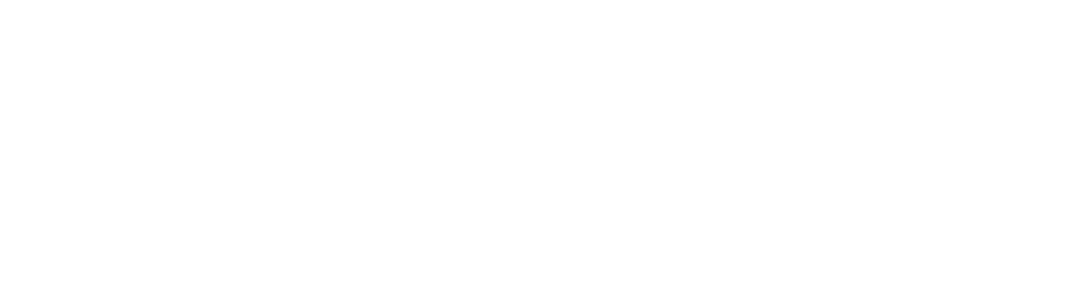
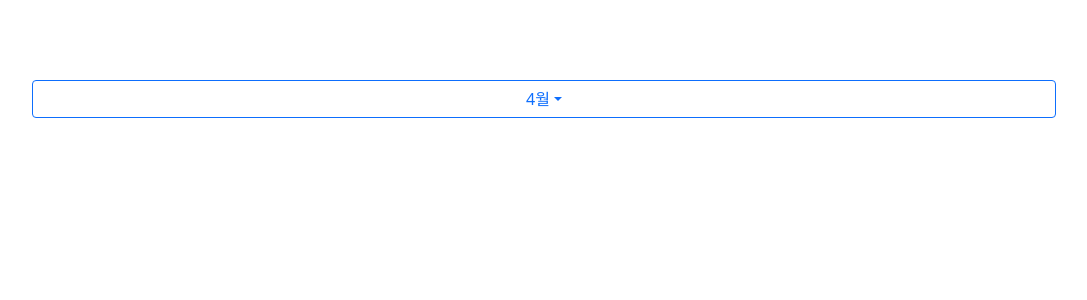
Before and after one commit to jesh-hub/account-book-slack, a React (Create React App) app in the folder front-end/: page / in a window 1280 px wide. Shown: the top 300 px of the page, without its empty margins (96-1183 px from the left). Built offline with nearby package versions, Linux system fonts and the light colour scheme.

Commit message:
feat: 헤더에 월 선택 기능 추가 (#21)

```diff
--- a/front-end/package.json
+++ b/front-end/package.json
@@ -7,6 +7,8 @@
     "@testing-library/react": "^12.1.4",
     "@testing-library/user-event": "^13.5.0",
     "react": "^18.0.0",
+    "bootstrap": "^5.1.3",
+    "react-bootstrap": "^2.2.3",
     "react-dom": "^18.0.0",
     "react-scripts": "5.0.0",
     "web-vitals": "^2.1.4"
--- a/front-end/src/App.css
+++ b/front-end/src/App.css
@@ -1,38 +1,9 @@
-.App {
-  text-align: center;
+.app-header {
+  margin: 10vh auto 0;
+  width: 80vw;
+  height: 10vh;
 }
-
-.App-logo {
-  height: 40vmin;
-  pointer-events: none;
+.app-header .abs-full-width-button .dropdown-toggle,
+.app-header .abs-full-width-button .dropdown-menu {
+  width: 100%;
 }
-
-@media (prefers-reduced-motion: no-preference) {
-  .App-logo {
-    animation: App-logo-spin infinite 20s linear;
-  }
-}
-
-.App-header {
-  background-color: #282c34;
-  min-height: 100vh;
-  display: flex;
-  flex-direction: column;
-  align-items: center;
-  justify-content: center;
-  font-size: calc(10px + 2vmin);
-  color: white;
-}
-
-.App-link {
-  color: #61dafb;
-}
-
-@keyframes App-logo-spin {
-  from {
-    transform: rotate(0deg);
-  }
-  to {
-    transform: rotate(360deg);
-  }
-}
--- a/front-end/src/App.js
+++ b/front-end/src/App.js
@@ -1,9 +1,31 @@
 import './App.css';
+import {DropdownButton, Dropdown} from 'react-bootstrap';
+import {useState} from 'react';
 
 function App() {
+  const [currentMonth, setCurrentMonth] = useState(new Date().getMonth());
+
+  const monthDropdownItems = [];
+  for (let i = 0; i < 12; i++)
+    monthDropdownItems.push(
+      <Dropdown.Item
+        key={i}
+        disabled={currentMonth === i}
+        onClick={() => setCurrentMonth(i)}
+      >
+        {i + 1}월
+      </Dropdown.Item>);
+
   return (
     <div className="app">
       <header className="app-header">
+        <DropdownButton
+          className="abs-full-width-button"
+          variant="outline-primary"
+          title={`${currentMonth + 1}월`}
+        >
+          {monthDropdownItems}
+        </DropdownButton>
       </header>
     </div>
   );
--- a/front-end/src/index.js
+++ b/front-end/src/index.js
@@ -1,5 +1,6 @@
 import React from 'react';
 import './index.css';
+import 'bootstrap/dist/css/bootstrap.min.css';
 import App from './App';
 import reportWebVitals from './reportWebVitals';
 import { createRoot } from 'react-dom/client';
```
Also changed, not shown: 1 other file (tests, documents, lock files or other folders).
